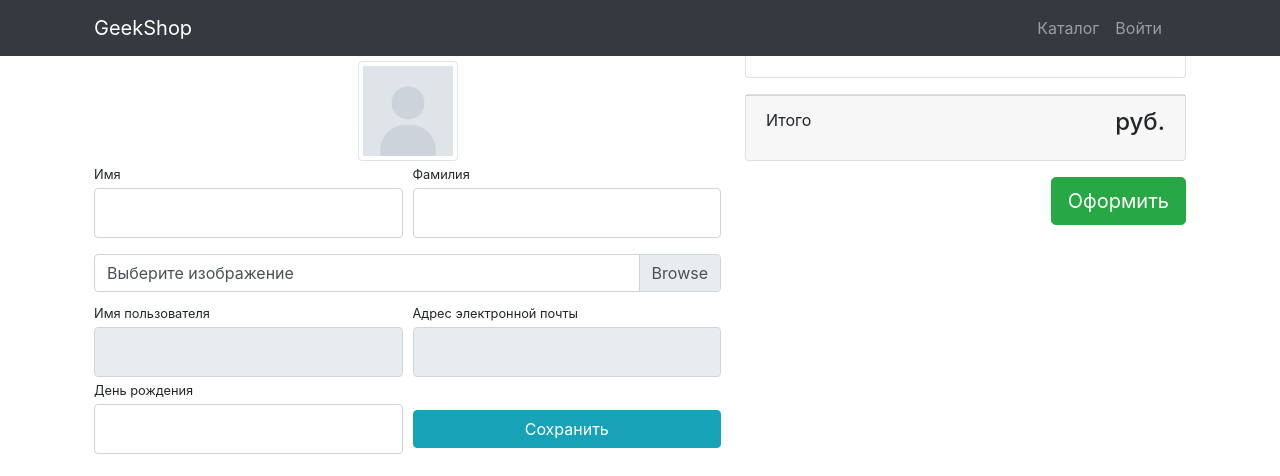
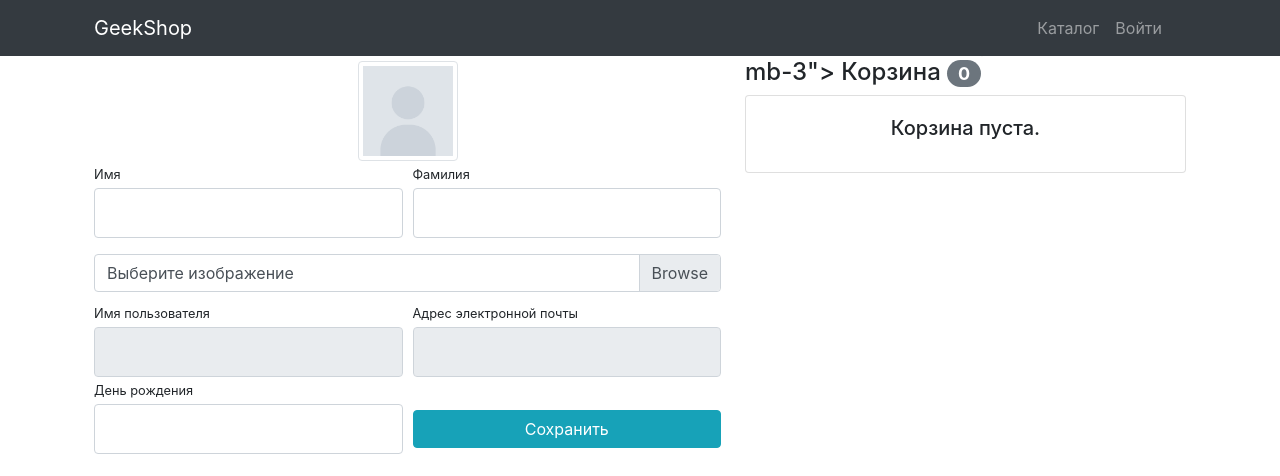
Before and after one commit to MrWindmark/mercuryShop, a Django app: template authapp/templates/authapp/profile.html in a window 1280 px wide. Shown: the top 476 px of the page. Run offline with Django 3.2, Linux system fonts and the light colour scheme; the template is opened without the code that fills it: values that come from a table or form of the project are taken from there, others are empty; parts of the project's set-up code (start-up, migrations or seed data) failed here and were passed over; some libraries are stand-ins or nearby versions.

Commit message:
Changed logic of work with basket view data. It was transferred to model. Update html pattern to draw empty basket

```diff
--- a/basketapp/models.py
+++ b/basketapp/models.py
@@ -16,3 +16,9 @@ class Basket(models.Model):
 
     def sum(self):
         return self.quantity * self.product.price
+
+    def total_quantity(self):
+        return sum(basket.quantity for basket in Basket.objects.filter(user=self.user))
+
+    def total_price(self):
+        return sum(basket.sum() for basket in Basket.objects.filter(user=self.user))
--- a/basketapp/templates/basket.html
+++ b/basketapp/templates/basket.html
@@ -1,6 +1,6 @@
 {% if baskets %}
     <h4> class="mt-3 mb-3 d-flex justify-content-between align-items-center mb-3">
-        Корзина <span class="badge badge-secondary badge-pill">{{ total_quantity }}</span>
+        Корзина <span class="badge badge-secondary badge-pill">{{ baskets.0.total_quantity }}</span>
     </h4>
     {% for basket in baskets %}
         <div class="card mb-3">
@@ -26,17 +26,20 @@
             </ul>
         </div>
     {% endfor %}
+    <div class="card mb-3">
+        <div class="card-footer">
+            <p class="float-left">Итого</p>
+            <h4 class="float-right">{{ baskets.0.total_price }} руб.</h4>
+        </div>
+    </div>
+    <button type="button" class="btn btn-success btn-lg float-right">Оформить</button>
 {% else %}
+    <h4> class="mt-3 mb-3 d-flex justify-content-between align-items-center mb-3">
+        Корзина <span class="badge badge-secondary badge-pill"> 0 </span>
+    </h4>
     <div class="card mb-3">
         <div class="card-body">
             <h5 class="card-title text-center">Корзина пуста.</h5>
         </div>
     </div>
 {% endif %}
-<div class="card mb-3">
-    <div class="card-footer">
-        <p class="float-left">Итого</p>
-        <h4 class="float-right">{{ total_price }} руб.</h4>
-    </div>
-</div>
-<button type="button" class="btn btn-success btn-lg float-right">Оформить</button>
```
Also changed, not shown: authapp/views.py (+3 -9 lines).
